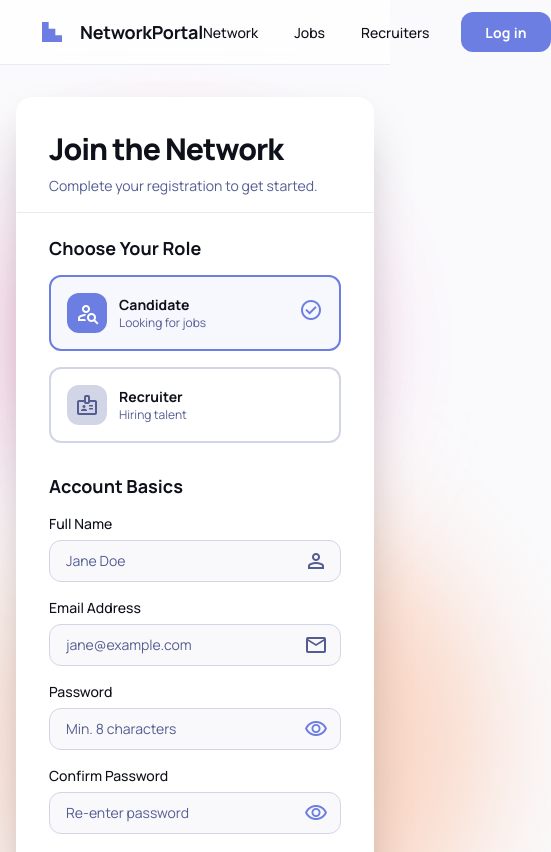
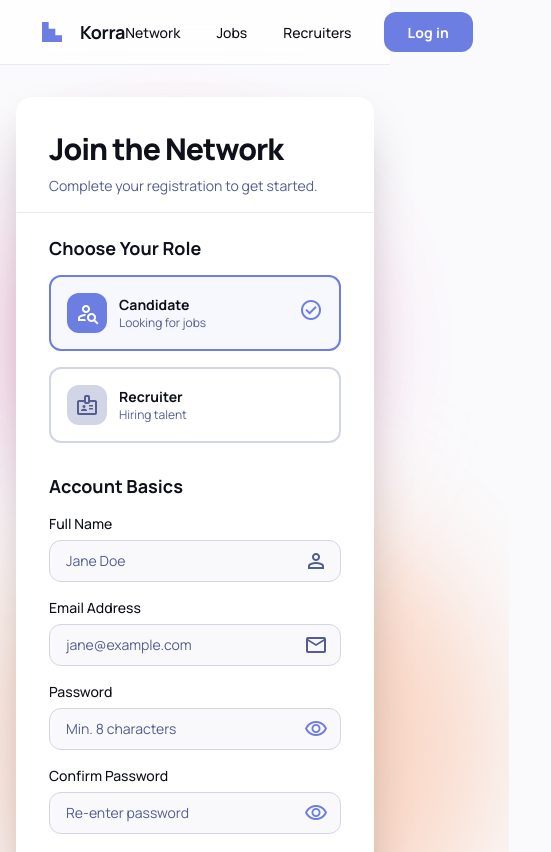
Before and after one commit to NguyenNgocHai2811/career-website, a React (Vite) app in the folder client/: page /register in a window 390 px wide. Shown: the top 852 px of the page, 551 px wide, since content can reach past the window. Built offline with nearby package versions, Linux system fonts and the light colour scheme.

Commit message:
fix route and title homepage

```diff
--- a/client/src/pages/Homepage/HomePage.jsx
+++ b/client/src/pages/Homepage/HomePage.jsx
@@ -18,7 +18,7 @@ function Homepage() {
                 <span className="material-symbols-outlined text-2xl">diamond</span>
               </div>
               <h2 className="text-[#2d3748] text-xl font-bold tracking-tight">
-                Otomate<span className="font-light text-primary">Careers</span>
+                Korra<span className="font-light text-primary">Careers</span>
               </h2>
             </div>
             <nav className="hidden md:flex items-center gap-8">
@@ -28,9 +28,9 @@ function Homepage() {
               <a className="text-[#4a5568] hover:text-primary text-sm font-medium transition-colors" href="#">Advice</a>
             </nav>
             <div className="flex gap-3">
-              <button className="hidden sm:flex items-center justify-center rounded-xl h-10 px-6 bg-transparent border border-gray-200 hover:border-primary text-[#2d3748] text-sm font-semibold transition-all hover:bg-white hover:text-primary">
+              <Link to="/login" className="hidden sm:flex items-center justify-center rounded-xl h-10 px-6 bg-transparent border border-gray-200 hover:border-primary text-[#2d3748] text-sm font-semibold transition-all hover:bg-white hover:text-primary">
                 Sign In
-              </button>
+              </Link>
               <Link to="/register" className="flex items-center justify-center rounded-xl h-10 px-6 bg-primary text-white hover:bg-primary-dark shadow-lg shadow-primary/20 text-sm font-bold transition-all transform hover:scale-[1.05] hover:shadow-primary/40">
                 Join Now
               </Link>
--- a/client/src/pages/Register/Register.jsx
+++ b/client/src/pages/Register/Register.jsx
@@ -79,7 +79,7 @@ function Register() {
                 <path d="M4 4H17.3334V17.3334H30.6666V30.6666H44V44H4V4Z" fill="currentColor"></path>
               </svg>
             </div>
-            <h2 className="text-[#0f111a] dark:text-white text-lg font-bold leading-tight tracking-[-0.015em]">NetworkPortal</h2>
+            <h2 className="text-[#0f111a] dark:text-white text-lg font-bold leading-tight tracking-[-0.015em]">Korra</h2>
           </div>
           <div className="flex flex-1 justify-end gap-8">
             <div className="flex items-center gap-9">
@@ -88,7 +88,9 @@ function Register() {
               <a className="text-[#0f111a] dark:text-white text-sm font-medium leading-normal hover:text-primary transition-colors" href="#">Recruiters</a>
             </div>
             <button className="flex min-w-[84px] max-w-[480px] cursor-pointer items-center justify-center overflow-hidden rounded-lg h-10 px-6 bg-primary text-white text-sm font-bold leading-normal tracking-[0.015em] hover:opacity-90 transition-opacity">
-              <span className="truncate">Log in</span>
+              <span className="truncate"><Link to="/login">
+                              Log in
+                            </Link></span>
             </button>
           </div>
         </header>
```
Also changed, not shown: 1 other file (tests, documents, lock files or other folders).
